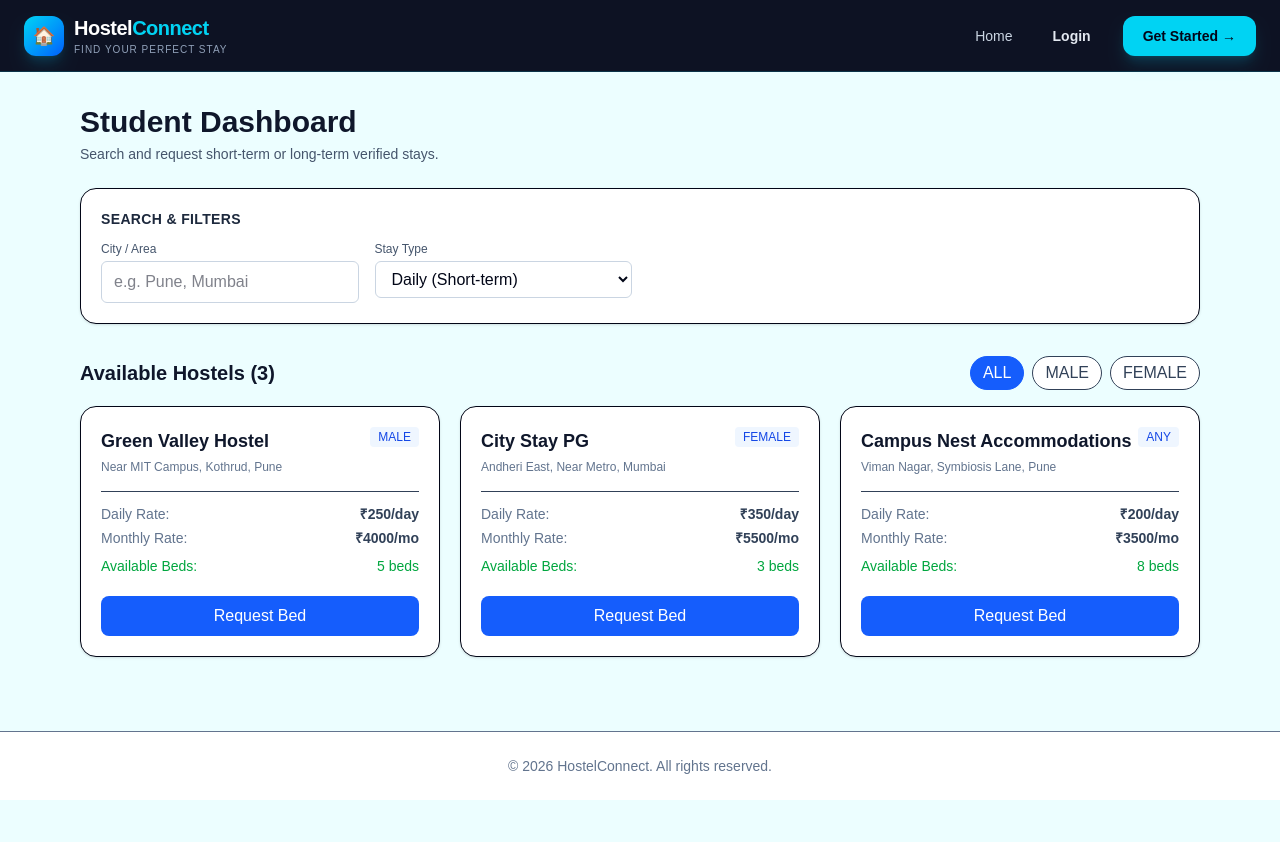
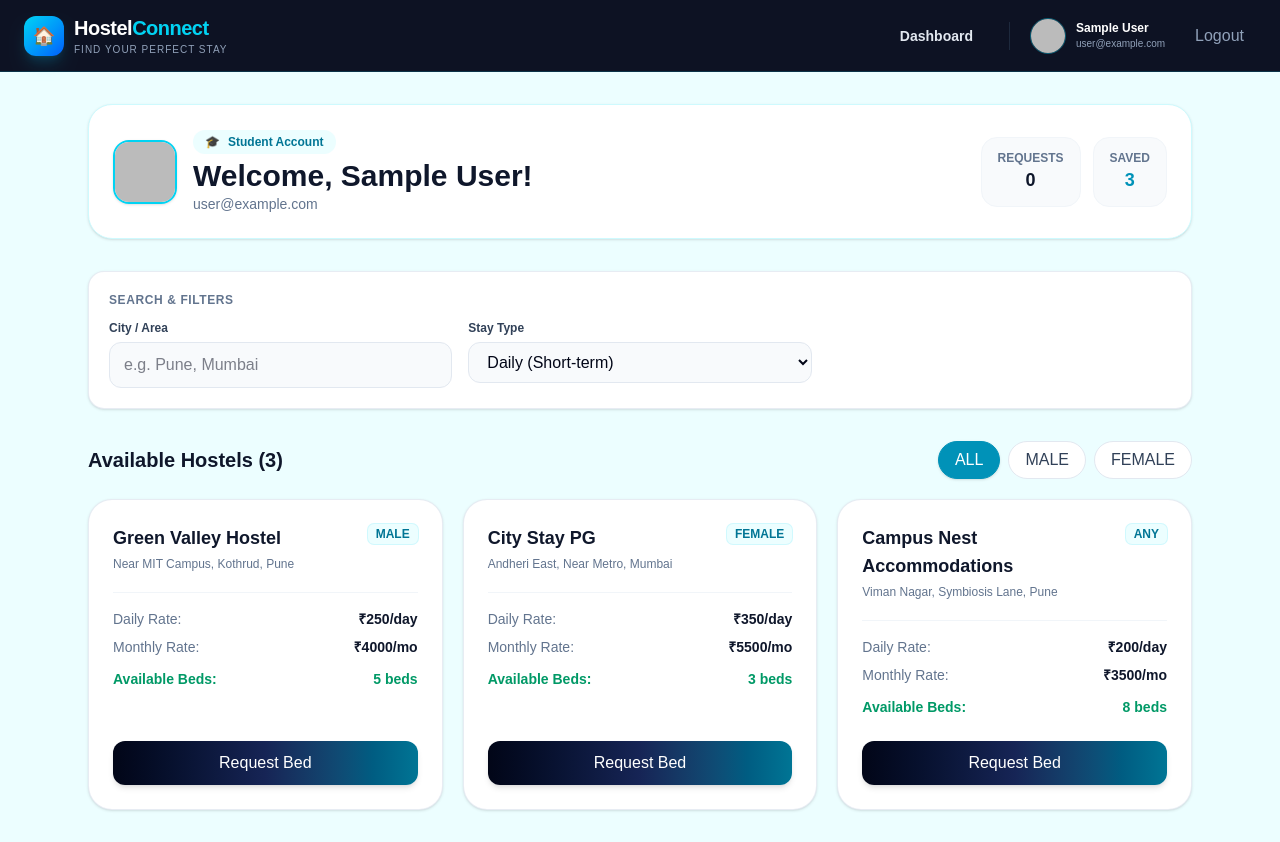
Before and after one commit to SrujalWadekar/HostelConnect, a Next.js app: page /dashboard/student in a window 1280 px wide. Before the commit the page ends 800 px from the top, so only its background shows below. Built offline with nearby package versions, Linux system fonts and the light colour scheme; no server answers; sample sign-in values are in the browser's storage.

Commit message:
HosteConnect dashboard and api integration of google on signin page

```diff
--- /dev/null
+++ b/app/components/AuthProvider.tsx
@@ -0,0 +1,12 @@
+"use client";
+
+import { SessionProvider } from "next-auth/react";
+import React from "react";
+
+export default function AuthProvider({
+  children,
+}: {
+  children: React.ReactNode;
+}) {
+  return <SessionProvider>{children}</SessionProvider>;
+}
--- a/app/components/Navbar.tsx
+++ b/app/components/Navbar.tsx
@@ -2,18 +2,17 @@
 
 import Link from "next/link";
 import { useState } from "react";
-import { useRouter } from "next/navigation";
+import { useSession, signOut } from "next-auth/react";
 
 export default function Navbar() {
-  const router = useRouter();
-  const [isLoggedIn, setIsLoggedIn] = useState(false);
-  const [userType, setUserType] = useState<"STUDENT" | "MANAGER">("STUDENT");
+  const { data: session, status } = useSession();
   const [menuOpen, setMenuOpen] = useState(false);
 
-  const handleLogout = () => {
-    setIsLoggedIn(false);
+  const isLoggedIn = status === "authenticated" && !!session;
+
+  const handleLogout = async () => {
     setMenuOpen(false);
-    router.push("/");
+    await signOut({ callbackUrl: "/" });
   };
 
   return (
@@ -43,7 +42,9 @@ export default function Navbar() {
 
         {/* DESKTOP MENU */}
         <div className="hidden items-center gap-2 md:flex">
-          {!isLoggedIn && (
+          {status === "loading" ? (
+            <div className="h-9 w-28 animate-pulse rounded-lg bg-slate-800" />
+          ) : !isLoggedIn ? (
             <>
               <Link
                 href="/"
@@ -66,34 +67,36 @@ export default function Navbar() {
                 Get Started →
               </Link>
             </>
-          )}
-
-          {isLoggedIn && (
+          ) : (
             <>
               <Link
-                href={
-                  userType === "STUDENT"
-                    ? "/dashboard/student"
-                    : "/dashboard/manager"
-                }
+                href="/dashboard/student"
                 className="rounded-lg px-4 py-2 text-sm font-semibold text-slate-200 transition hover:bg-cyan-500/10 hover:text-cyan-400"
               >
                 Dashboard
               </Link>
 
-              <div className="mx-3 h-7 w-px bg-slate-700" />
+              <div className="mx-3 h-7 w-px bg-slate-800" />
 
-              <div className="flex items-center gap-2">
-                <div className="flex h-9 w-9 items-center justify-center rounded-full bg-cyan-500/10 text-sm ring-1 ring-cyan-400/30">
-                  {userType === "STUDENT" ? "🎓" : "🏠"}
-                </div>
+              <div className="flex items-center gap-2.5">
+                {session.user?.image ? (
+                  <img
+                    src={session.user.image}
+                    alt={session.user.name || "User Avatar"}
+                    className="h-9 w-9 rounded-full border border-cyan-400/40 object-cover"
+                  />
+                ) : (
+                  <div className="flex h-9 w-9 items-center justify-center rounded-full bg-cyan-500/10 text-sm font-bold text-cyan-400 ring-1 ring-cyan-400/30">
+                    {session.user?.name?.charAt(0) || "🎓"}
+                  </div>
+                )}
 
                 <div className="mr-2 hidden lg:block">
                   <p className="text-xs font-bold text-white">
-                    {userType === "STUDENT" ? "Student" : "Manager"}
+                    {session.user?.name || "Student"}
                   </p>
-                  <p className="text-[10px] text-slate-400">
-                    HostelConnect
+                  <p className="max-w-[130px] truncate text-[10px] text-slate-400">
+                    {session.user?.email || "HostelConnect"}
                   </p>
                 </div>
 
@@ -122,7 +125,7 @@ export default function Navbar() {
       {menuOpen && (
         <div className="border-t border-slate-800 bg-slate-950 px-5 py-4 shadow-2xl md:hidden">
           <div className="flex flex-col gap-2">
-            {!isLoggedIn && (
+            {!isLoggedIn ? (
               <>
                 <Link
                   href="/"
@@ -148,16 +151,32 @@ export default function Navbar() {
                   Create Account →
                 </Link>
               </>
-            )}
+            ) : (
+              <>
+                <div className="mb-2 flex items-center gap-3 rounded-xl border border-slate-800 bg-slate-900 px-4 py-2.5">
+                  {session.user?.image ? (
+                    <img
+                      src={session.user.image}
+                      alt={session.user.name || "User Avatar"}
+                      className="h-10 w-10 rounded-full border border-cyan-400/40 object-cover"
+                    />
+                  ) : (
+                    <div className="flex h-10 w-10 items-center justify-center rounded-full bg-cyan-500/10 text-sm font-bold text-cyan-400 ring-1 ring-cyan-400/30">
+                      {session.user?.name?.charAt(0) || "🎓"}
+                    </div>
+                  )}
+                  <div className="overflow-hidden">
+                    <p className="truncate text-sm font-bold text-white">
+                      {session.user?.name}
+                    </p>
+                    <p className="truncate text-xs text-slate-400">
+                      {session.user?.email}
+                    </p>
+                  </div>
+                </div>
 
-            {isLoggedIn && (
-              <>
                 <Link
-                  href={
-                    userType === "STUDENT"
-                      ? "/dashboard/student"
-                      : "/dashboard/manager"
-                  }
+                  href="/dashboard/student"
                   onClick={() => setMenuOpen(false)}
                   className="rounded-xl px-4 py-3 text-sm font-semibold text-slate-200 transition hover:bg-cyan-500/10 hover:text-cyan-400"
                 >
--- a/app/dashboard/student/page.tsx
+++ b/app/dashboard/student/page.tsx
@@ -1,6 +1,8 @@
 "use client";
 
-import { useState } from "react";
+import { useState, useEffect } from "react";
+import { useSession } from "next-auth/react";
+import { useRouter } from "next/navigation";
 
 const MOCK_HOSTELS = [
   {
@@ -36,49 +38,102 @@ const MOCK_HOSTELS = [
 ];
 
 export default function StudentDashboard() {
+  const { data: session, status } = useSession();
+  const router = useRouter();
+
   const [city, setCity] = useState("");
   const [stayType, setStayType] = useState<"DAILY" | "MONTHLY">("DAILY");
   const [selectedGender, setSelectedGender] = useState<string>("ALL");
 
+  useEffect(() => {
+    if (status === "unauthenticated") {
+      router.push("/login");
+    }
+  }, [status, router]);
+
+  if (status === "loading") {
+    return (
+      <div className="flex min-h-[70vh] items-center justify-center">
+        <div className="h-10 w-10 animate-spin rounded-full border-4 border-cyan-500 border-t-transparent" />
+      </div>
+    );
+  }
+
   const filteredHostels = MOCK_HOSTELS.filter((h) => {
     const matchesCity = city ? h.city.toLowerCase().includes(city.toLowerCase()) : true;
-    const matchesGender = selectedGender === "ALL" || h.gender === selectedGender || h.gender === "ANY";
+    const matchesGender =
+      selectedGender === "ALL" || h.gender === selectedGender || h.gender === "ANY";
     return matchesCity && matchesGender;
   });
 
   const handleRequestBooking = (hostelName: string) => {
-    alert(`Success! Booking request submitted for "${hostelName}". The manager will review and confirm.`);
+    const userName = session?.user?.name || "Student";
+    alert(`Success! Booking request submitted for "${hostelName}" by ${userName}. The manager will review and confirm.`);
   };
 
   return (
-    <div className="mx-auto max-w-6xl px-4 py-8">
-      {/* Header */}
-      <div className="mb-6">
-        <h1 className="text-3xl font-bold text-slate-900">Student Dashboard</h1>
-        <p className="text-sm text-slate-600 mt-1">Search and request short-term or long-term verified stays.</p>
+    <div className="mx-auto max-w-6xl px-4 py-8 sm:px-6">
+      {/* USER PROFILE BANNER */}
+      <div className="mb-8 flex flex-col gap-4 rounded-3xl border border-cyan-100 bg-white p-6 shadow-sm sm:flex-row sm:items-center sm:justify-between">
+        <div className="flex items-center gap-4">
+          {session?.user?.image ? (
+            <img
+              src={session.user.image}
+              alt={session.user.name || "Student Avatar"}
+              className="h-16 w-16 rounded-2xl border-2 border-cyan-400 object-cover shadow-sm"
+            />
+          ) : (
+            <div className="flex h-16 w-16 items-center justify-center rounded-2xl bg-cyan-50 text-2xl font-black text-cyan-600 ring-1 ring-cyan-200">
+              {session?.user?.name?.charAt(0) || "🎓"}
+            </div>
+          )}
+
+          <div>
+            <div className="inline-flex items-center gap-2 rounded-full bg-cyan-50 px-3 py-1 text-xs font-bold text-cyan-700">
+              <span>🎓</span> Student Account
+            </div>
+            <h1 className="mt-1 text-2xl font-black text-slate-900 sm:text-3xl">
+              Welcome, {session?.user?.name || "Student"}!
+            </h1>
+            <p className="text-sm text-slate-500">{session?.user?.email}</p>
+          </div>
+        </div>
+
+        <div className="flex items-center gap-3 border-t pt-4 sm:border-t-0 sm:pt-0">
+          <div className="rounded-2xl border border-slate-100 bg-slate-50 px-4 py-3 text-center">
+            <p className="text-xs font-semibold text-slate-500 uppercase">Requests</p>
+            <p className="text-lg font-black text-slate-900">0</p>
+          </div>
+          <div className="rounded-2xl border border-slate-100 bg-slate-50 px-4 py-3 text-center">
+            <p className="text-xs font-semibold text-slate-500 uppercase">Saved</p>
+            <p className="text-lg font-black text-cyan-600">3</p>
+          </div>
+        </div>
       </div>
 
-      {/* Filters */}
-      <section className="rounded-2xl border bg-white p-5 shadow-sm">
-        <h2 className="font-semibold text-slate-800 mb-3 text-sm uppercase tracking-wide">Search & Filters</h2>
-        <div className="grid gap-4 sm:grid-cols-2 lg:grid-cols-4">
+      {/* FILTERS */}
+      <section className="rounded-2xl border border-slate-200/80 bg-white p-5 shadow-sm">
+        <h2 className="mb-3 text-xs font-bold uppercase tracking-wider text-slate-500">
+          Search & Filters
+        </h2>
+        <div className="grid gap-4 sm:grid-cols-2 lg:grid-cols-3">
           <div>
-            <label className="block text-xs font-medium text-slate-600">City / Area</label>
+            <label className="block text-xs font-semibold text-slate-700">City / Area</label>
             <input
               type="text"
               value={city}
               onChange={(e) => setCity(e.target.value)}
               placeholder="e.g. Pune, Mumbai"
-              className="mt-1 w-full rounded-md border border-slate-300 px-3 py-2 text-sm focus:outline-blue-600"
+              className="mt-1.5 w-full rounded-xl border border-slate-200 bg-slate-50 px-3.5 py-2.5 text-sm outline-none transition focus:border-cyan-500 focus:bg-white focus:ring-4 focus:ring-cyan-100"
             />
           </div>
 
           <div>
-            <label className="block text-xs font-medium text-slate-600">Stay Type</label>
+            <label className="block text-xs font-semibold text-slate-700">Stay Type</label>
             <select
               value={stayType}
               onChange={(e) => setStayType(e.target.value as "DAILY" | "MONTHLY")}
-              className="mt-1 w-full rounded-md border border-slate-300 px-3 py-2 text-sm bg-white focus:outline-blue-600"
+              className="mt-1.5 w-full rounded-xl border border-slate-200 bg-slate-50 px-3.5 py-2.5 text-sm outline-none transition focus:border-cyan-500 focus:bg-white focus:ring-4 focus:ring-cyan-100"
             >
               <option value="DAILY">Daily (Short-term)</option>
               <option value="MONTHLY">Monthly (Long-term)</option>
@@ -87,20 +142,21 @@ export default function StudentDashboard() {
         </div>
       </section>
 
-      {/* Results */}
+      {/* RESULTS */}
       <section className="mt-8">
-        <div className="flex items-center justify-between">
-          <h2 className="text-xl font-semibold text-slate-900">Available Hostels ({filteredHostels.length})</h2>
+        <div className="flex flex-col gap-3 sm:flex-row sm:items-center sm:justify-between">
+          <h2 className="text-xl font-bold text-slate-900">
+            Available Hostels ({filteredHostels.length})
+          </h2>
           <div className="flex gap-2">
             {["ALL", "MALE", "FEMALE"].map((g) => (
               <button
                 key={g}
                 onClick={() => setSelectedGender(g)}
-                className={`px-3 py-1 text-xs rounded-full border transition ${
-                  selectedGender === g
-                    ? "bg-blue-600 text-white border-blue-600"
-                    : "bg-white text-slate-700 hover:bg-slate-50"
-                }`}
+                className={`rounded-full border px-4 py-1.5 text-xs font-bold transition ${selectedGender === g
+                  ? "border-cyan-600 bg-cyan-600 text-white shadow-sm"
+                  : "border-slate-200 bg-white text-slate-700 hover:bg-slate-50"
+                  }`}
               >
                 {g}
               </button>
@@ -108,26 +164,33 @@ export default function StudentDashboard() {
           </div>
         </div>
 
-        <div className="mt-4 grid gap-5 sm:grid-cols-2 lg:grid-cols-3">
+        <div className="mt-5 grid gap-5 sm:grid-cols-2 lg:grid-cols-3">
           {filteredHostels.map((h) => (
-            <div key={h.id} className="rounded-2xl border bg-white p-5 shadow-sm flex flex-col justify-between">
+            <div
+              key={h.id}
+              className="flex flex-col justify-between rounded-3xl border border-slate-200/80 bg-white p-6 shadow-sm transition hover:shadow-md hover:border-cyan-200"
+            >
               <div>
-                <div className="flex justify-between items-start">
-                  <h3 className="font-semibold text-lg text-slate-900">{h.name}</h3>
-                  <span className="text-xs bg-blue-50 text-blue-700 px-2 py-0.5 rounded font-medium">{h.gender}</span>
+                <div className="flex items-start justify-between">
+                  <h3 className="text-lg font-bold text-slate-900">{h.name}</h3>
+                  <span className="rounded-md bg-cyan-50 px-2 py-0.5 text-xs font-bold text-cyan-700 ring-1 ring-cyan-200/50">
+                    {h.gender}
+                  </span>
                 </div>
-                <p className="text-xs text-slate-500 mt-1">{h.address}, {h.city}</p>
+                <p className="mt-1 text-xs text-slate-500">
+                  {h.address}, {h.city}
+                </p>
 
-                <div className="mt-4 border-t pt-3 space-y-1 text-sm text-slate-700">
+                <div className="mt-5 space-y-2 border-t border-slate-100 pt-4 text-sm text-slate-700">
                   <div className="flex justify-between">
                     <span className="text-slate-500">Daily Rate:</span>
-                    <span className="font-semibold">₹{h.dailyPrice}/day</span>
+                    <span className="font-bold text-slate-900">₹{h.dailyPrice}/day</span>
                   </div>
                   <div className="flex justify-between">
                     <span className="text-slate-500">Monthly Rate:</span>
-                    <span className="font-semibold">₹{h.monthlyPrice}/mo</span>
+                    <span className="font-bold text-slate-900">₹{h.monthlyPrice}/mo</span>
                   </div>
-                  <div className="flex justify-between text-green-600 font-medium pt-1">
+                  <div className="flex justify-between pt-1 font-semibold text-emerald-600">
                     <span>Available Beds:</span>
                     <span>{h.availableBeds} beds</span>
                   </div>
@@ -136,7 +199,7 @@ export default function StudentDashboard() {
 
               <button
                 onClick={() => handleRequestBooking(h.name)}
-                className="mt-5 w-full bg-blue-600 text-white font-medium py-2 rounded-lg hover:bg-blue-700 transition"
+                className="mt-6 w-full rounded-xl bg-gradient-to-r from-slate-950 via-blue-950 to-cyan-700 py-2.5 text-sm font-bold text-white shadow-md transition hover:shadow-cyan-500/25 hover:opacity-95 active:scale-[0.99]"
               >
                 Request Bed
               </button>
--- a/app/layout.tsx
+++ b/app/layout.tsx
@@ -1,25 +1,40 @@
 import type { Metadata } from "next";
+import { Geist, Geist_Mono } from "next/font/google";
 import "./globals.css";
+import AuthProvider from "./components/AuthProvider";
 import Navbar from "./components/Navbar";
+
+const geistSans = Geist({
+  variable: "--font-geist-sans",
+  subsets: ["latin"],
+});
+
+const geistMono = Geist_Mono({
+  variable: "--font-geist-mono",
+  subsets: ["latin"],
+});
 
 export const metadata: Metadata = {
   title: "HostelConnect",
-  description: "Short-term & long-term student accommodation",
+  description: "Hostel Management Platform",
 };
 
 export default function RootLayout({
   children,
-}: {
+}: Readonly<{
   children: React.ReactNode;
-}) {
+}>) {
   return (
     <html lang="en">
-      <body className="bg-[#f8fafc] text-slate-900 min-h-screen flex flex-col">
-        <Navbar />
-        <main className="flex-1">{children}</main>
-        <footer className="border-t py-6 text-center text-sm text-slate-500 bg-white">
-          © {new Date().getFullYear()} HostelConnect. All rights reserved.
-        </footer>
+      <body
+        className={`${geistSans.variable} ${geistMono.variable} antialiased min-h-screen flex flex-col`}
+      >
+        <AuthProvider>
+          <Navbar />
+          <main className="flex-1">
+            {children}
+          </main>
+        </AuthProvider>
       </body>
     </html>
   );
--- /dev/null
+++ b/middleware.ts
@@ -0,0 +1,5 @@
+export { default } from "next-auth/middleware";
+
+export const config = {
+  matcher: ["/dashboard/:path*"],
+};
--- a/package.json
+++ b/package.json
@@ -9,9 +9,11 @@
     "lint": "eslint"
   },
   "dependencies": {
+    "@react-oauth/google": "^0.13.5",
     "@supabase/supabase-js": "^2.112.3",
     "framer-motion": "^13.1.1",
     "next": "16.3.1",
+    "next-auth": "^4.24.15",
     "react": "19.2.8",
     "react-dom": "19.2.8"
   },
```
Also changed, not shown: app/api/auth/[...nextauth]/route.ts (added, +26 -0 lines), app/login/page.tsx (+42 -0 lines), app/signup/page.tsx (+116 -80 lines), 1 other file (tests, documents, lock files or other folders).
